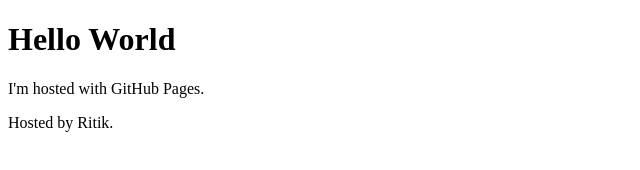
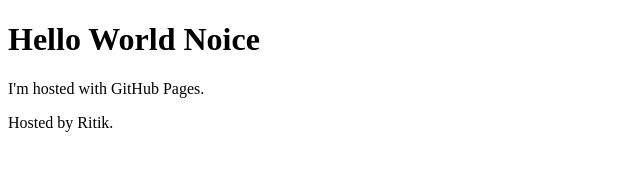
Before and after one commit to ritikkumarjain/ritikkumarjain.github.io, a plain HTML site: page index.html in a window 1280 px wide. Shown: the whole page, without its empty margins (0-640 px from the left). Drawn offline with Linux system fonts and the light colour scheme.

Commit message:
Update index.html

```diff
--- a/index.html
+++ b/index.html
@@ -2,7 +2,7 @@
 <html>
 
 <body>
-    <h1>Hello World</h1>
+    <h1>Hello World Noice </h1>
     <p>I'm hosted with GitHub Pages.</p>
     <p>Hosted by Ritik.</p>
 </body>
```
